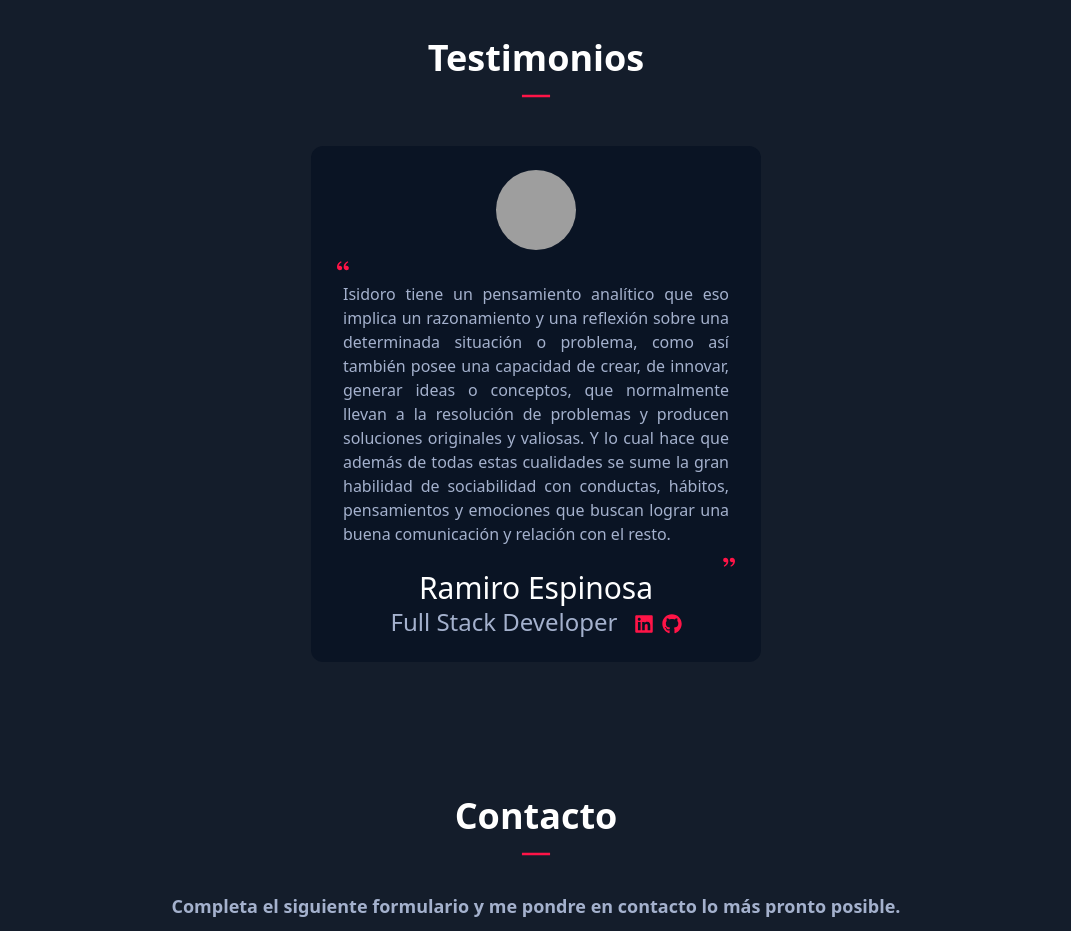
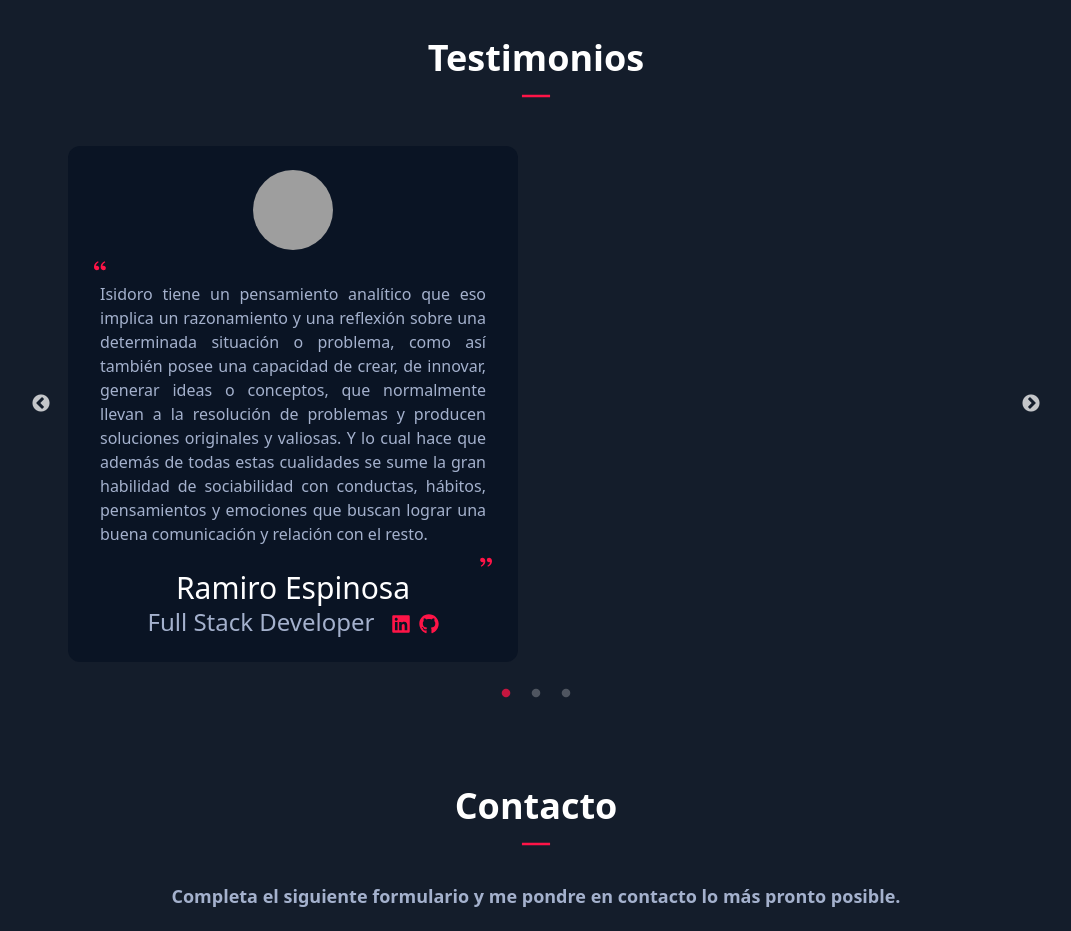
Before and after one commit to FranciscoHIDev/Portafolio, a React (Vite) app in the folder client/: page / in a window 1280 px wide. Shown: the part 2840-3771 px from the top of the page, without its empty margins (104-1175 px from the left). Built offline with nearby package versions, Linux system fonts and the light colour scheme; grey boxes are pictures that could not be loaded.

Commit message:
carrusel

```diff
--- a/client/package.json
+++ b/client/package.json
@@ -16,6 +16,8 @@
     "react-icons": "^4.8.0",
     "react-router-dom": "^6.4.5",
     "react-scroll": "^1.8.9",
+    "react-slick": "^0.29.0",
+    "slick-carousel": "^1.8.1",
     "sweetalert2": "^11.7.3"
   },
   "devDependencies": {
--- /dev/null
+++ b/client/src/pages/Testimonials/Testimonials.css
@@ -0,0 +1,38 @@
+.carousel-container {
+    width: 75%;
+    margin: 0 auto;
+    margin-top: 20px;
+  }
+
+  .carousel-item {
+    height: 400px;
+    position: relative;
+    display: flex;
+    justify-content: center;
+    align-items: center;
+    padding: 0 1rem;
+  }
+
+  .carousel-item img {
+    width: 100%;
+    height: 100%;
+    object-fit: cover;
+  }
+
+  .slick-dots {
+    bottom: -30px;
+  }
+
+  .slick-dots li button:before {
+    font-size: 10px;
+    color: #fff;
+  }
+
+  .slick-dots li.slick-active button:before {
+    color: #ff1447;
+  }
+
+  h2 {
+    font-size: 2rem;
+    text-shadow: 2px 2px #000;
+  }
--- a/client/src/pages/Testimonials/Testimonials.jsx
+++ b/client/src/pages/Testimonials/Testimonials.jsx
@@ -2,9 +2,21 @@ import React from "react";
 import data from "./data.json";
 import TestimonialsCard from "./TestimonialsCard";
 import { AiOutlineLine } from "react-icons/ai";
+import "slick-carousel/slick/slick.css";
+import "slick-carousel/slick/slick-theme.css";
+import Slider from "react-slick";
+import "./Testimonials.css";
 
 function Testimonials() {
   const testimonial = data;
+  const settings = {
+    dots: true,
+    infinite: true,
+    speed: 500,
+    slidesToShow: 1,
+    slidesToScroll: 1,
+  };
+
   return (
     <React.Fragment>
       <div
@@ -15,7 +27,10 @@ function Testimonials() {
           <p className="text-center text-4xl font-bold">Testimonios</p>
           <AiOutlineLine className="text-primary text-4xl" />
 
-          <div className="flex mb-[10px] mt-5 flex-wrap justify-center ">
+          {/* className="flex mb-[10px] mt-5 flex-wrap justify-center " */}
+
+          <div className="carousel-container">
+            <Slider {...settings}>
               {testimonial?.map((t) => {
                 return (
                   <TestimonialsCard
@@ -29,6 +44,7 @@ function Testimonials() {
                   />
                 );
               })}
+            </Slider>
           </div>
         </div>
       </div>
--- a/client/src/pages/Testimonials/data.json
+++ b/client/src/pages/Testimonials/data.json
@@ -1,5 +1,20 @@
 [
   {
+    "name": "Ramiro Espinosa",
+    "position": "Full Stack Developer",
+    "image": "https://media.licdn.com/dms/image/D4D03AQEfHYtbH2sZuQ/profile-displayphoto-shrink_200_200/0/1679937377567?e=1687392000&v=beta&t=IBWy8qvE9CqEtJ-_XP3_TvPsRHCxz4HK180fIXpOtuY",
+    "comment": "Isidoro tiene un pensamiento analítico que eso implica un razonamiento y una reflexión sobre una determinada situación o problema, como así también posee una capacidad de crear, de innovar, generar ideas o conceptos, que normalmente llevan a la resolución de problemas y producen soluciones originales y valiosas. Y lo cual hace que además de todas estas cualidades se sume la gran habilidad de sociabilidad con conductas, hábitos, pensamientos y emociones que buscan lograr una buena comunicación y relación con el resto.",
+    "github": "https://github.com/RamiroE1/",
+    "linkedin": "https://www.linkedin.com/in/ramiro-espinosa-gallo/"
+  },
+  {
+    "name": "Ramiro Espinosa",
+    "position": "Full Stack Developer",
+    "image": "https://media.licdn.com/dms/image/D4D03AQEfHYtbH2sZuQ/profile-displayphoto-shrink_200_200/0/1679937377567?e=1687392000&v=beta&t=IBWy8qvE9CqEtJ-_XP3_TvPsRHCxz4HK180fIXpOtuY",
+    "comment": "Isidoro tiene un pensamiento analítico que eso implica un razonamiento y una reflexión sobre una determinada situación o problema, como así también posee una capacidad de crear, de innovar, generar ideas o conceptos, que normalmente llevan a la resolución de problemas y producen soluciones originales y valiosas. Y lo cual hace que además de todas estas cualidades se sume la gran habilidad de sociabilidad con conductas, hábitos, pensamientos y emociones que buscan lograr una buena comunicación y relación con el resto.",
+    "github": "https://github.com/RamiroE1/",
+    "linkedin": "https://www.linkedin.com/in/ramiro-espinosa-gallo/"
+  }, {
     "name": "Ramiro Espinosa",
     "position": "Full Stack Developer",
     "image": "https://media.licdn.com/dms/image/D4D03AQEfHYtbH2sZuQ/profile-displayphoto-shrink_200_200/0/1679937377567?e=1687392000&v=beta&t=IBWy8qvE9CqEtJ-_XP3_TvPsRHCxz4HK180fIXpOtuY",
```
Also changed, not shown: client/src/components/NavBar/NavBar.jsx (+0 -7 lines), client/src/index.css (line endings or trailing spaces), 1 other file (tests, documents, lock files or other folders). Lines whose indentation alone changed are shown as unchanged.
